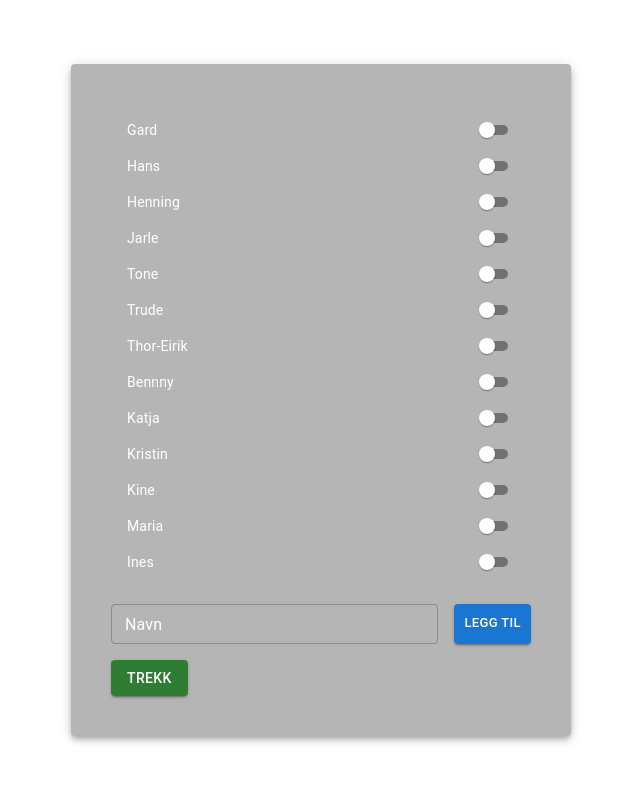
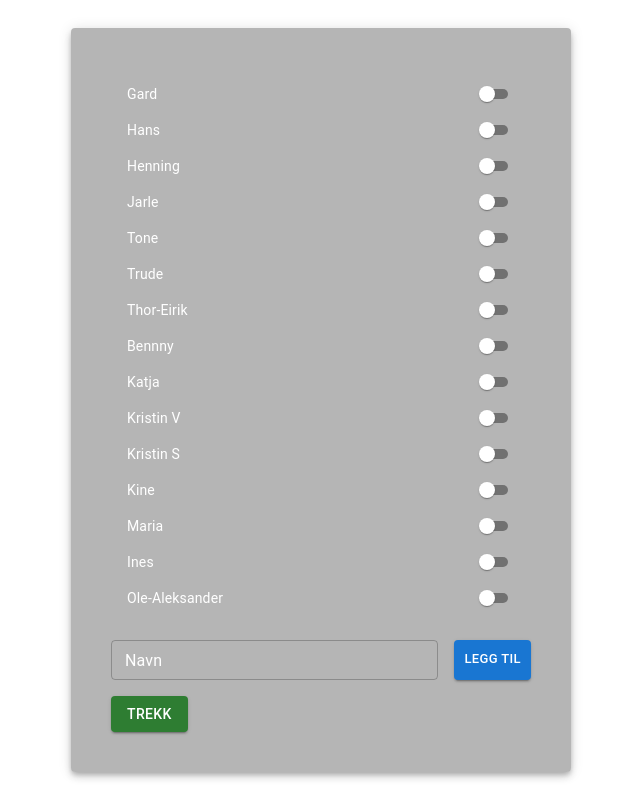
Before and after one commit to gardmikael/tombola, a Next.js app: page / in a window 1280 px wide. Shown: the whole page, without its empty margins (319-959 px from the left). Built offline with nearby package versions, Linux system fonts and the light colour scheme.

Commit message:
Add some defaults

```diff
--- a/src/pages/index.tsx
+++ b/src/pages/index.tsx
@@ -15,10 +15,12 @@ export const users = signal([
 	{ name: "Thor-Eirik", tickets: 1, active: false },
 	{ name: "Bennny", tickets: 1, active: false },
 	{ name: "Katja", tickets: 1, active: false },
-	{ name: "Kristin", tickets: 1, active: false },
+	{ name: "Kristin V", tickets: 1, active: false },
+	{ name: "Kristin S", tickets: 1, active: false },
 	{ name: "Kine", tickets: 1, active: false },
 	{ name: "Maria", tickets: 1, active: false },
 	{ name: "Ines", tickets: 1, active: false },
+	{ name: "Ole-Aleksander", tickets: 1, active: false },
 ])
 
 export const step = signal("users")
```
